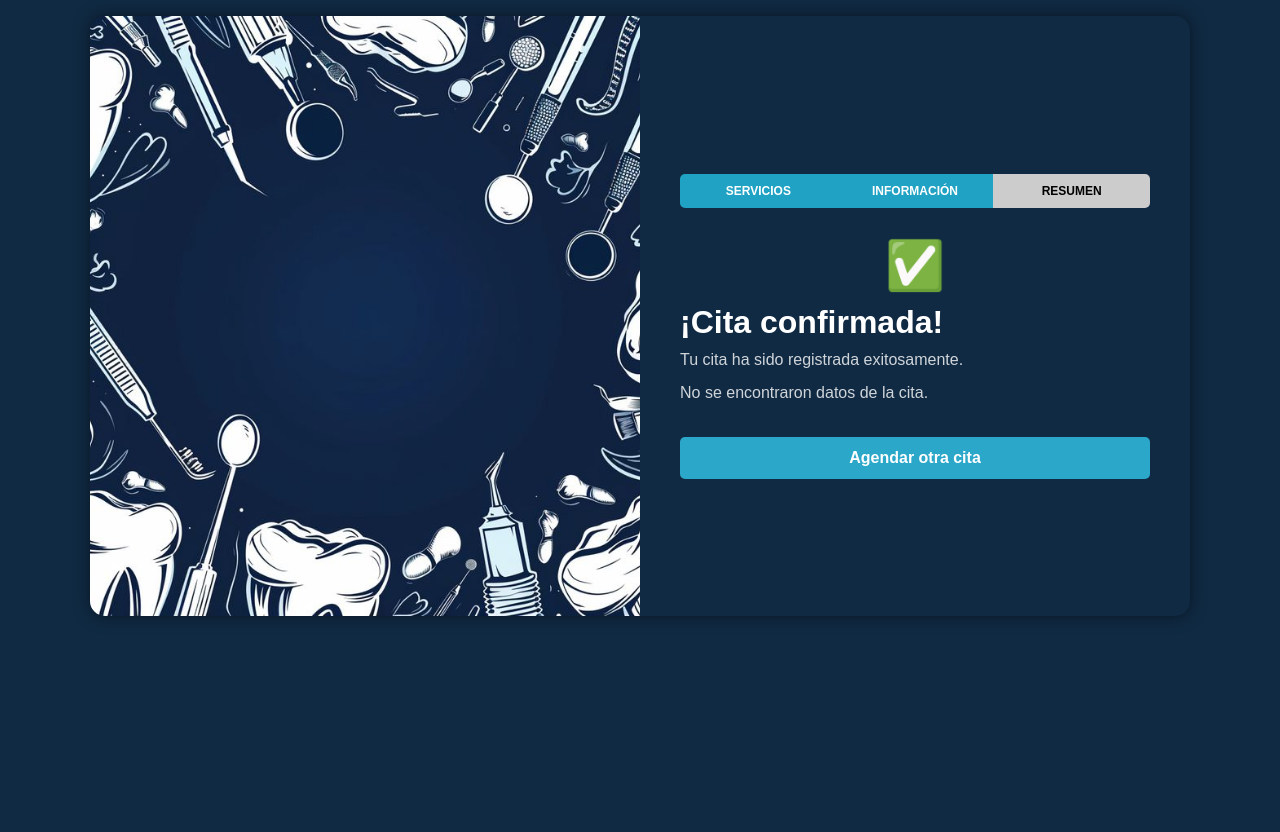
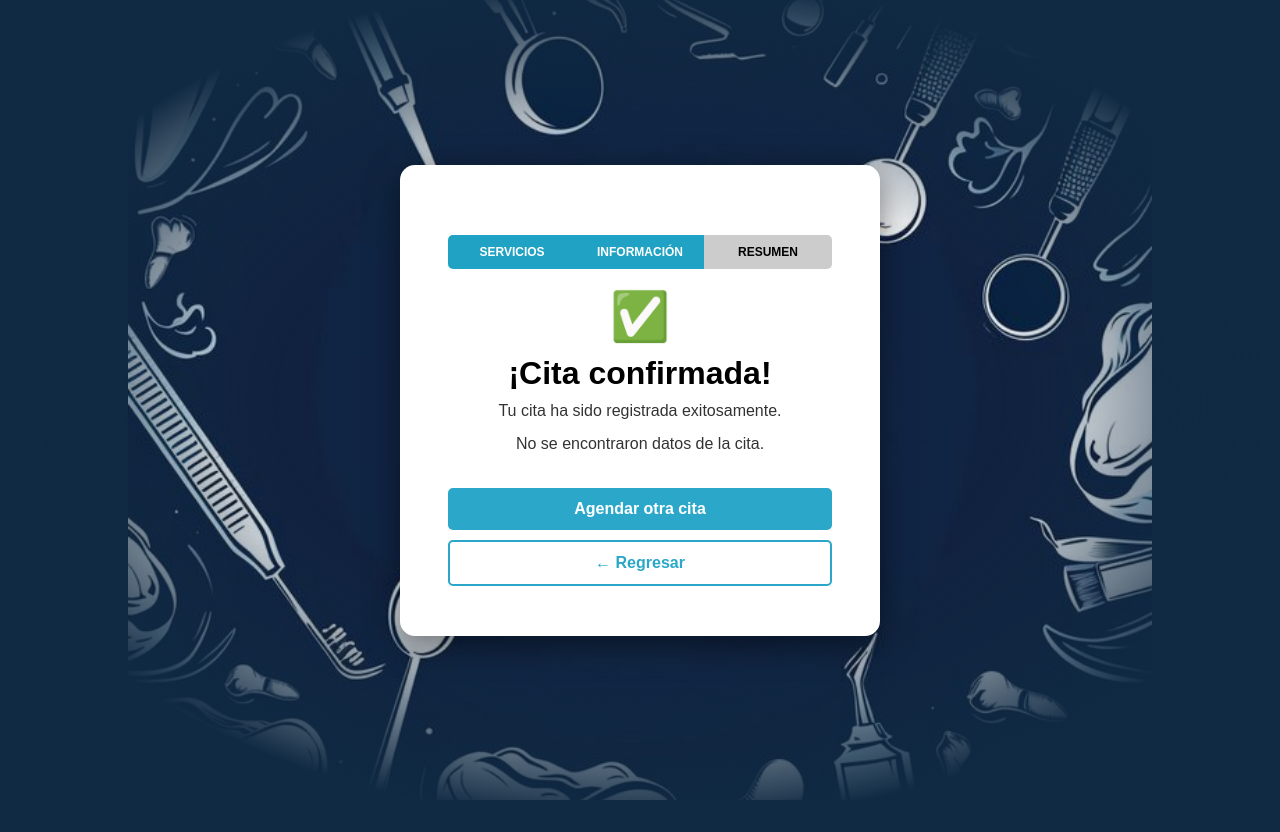
Before and after one commit to magic-Antgg/proyecto_gladys_automatizacion_citas, a React app in the folder frontend/: page /resumen in a window 1280 px wide. After the commit the page ends 800 px from the top, so only its background shows below. Built offline with nearby package versions, Linux system fonts and the light colour scheme; the HTML template or start-up script is replaced by a standard one.

Commit message:
Mejoras visuales: fondo imagen completo, efecto desvanecido, botones regresar

```diff
--- a/frontend/src/pages/Informacion.jsx
+++ b/frontend/src/pages/Informacion.jsx
@@ -114,6 +114,9 @@ const Informacion = () => {
           {guardando ? 'Guardando...' : 'Confirmar cita'}
         </button>
 
+        <button className="btn-regresar" onClick={() => navigate('/servicios')}>
+          ← Regresar
+        </button>
       </div>
     </div>
   );
--- a/frontend/src/pages/Resumen.jsx
+++ b/frontend/src/pages/Resumen.jsx
@@ -88,6 +88,9 @@ const Resumen = () => {
 
         <button onClick={nuevaCita}>Agendar otra cita</button>
 
+        <button className="btn-regresar" onClick={() => navigate('/informacion')}>
+          ← Regresar
+        </button>
       </div>
     </div>
   );
--- a/frontend/src/pages/Servicios.jsx
+++ b/frontend/src/pages/Servicios.jsx
@@ -188,6 +188,10 @@ const cargarServicios = async () => {
           Siguiente
         </button>
 
+        <button className="btn-regresar" onClick={() => navigate('/')}>
+          ← Regresar
+        </button>
+
       </div>
 
     </div>
--- a/frontend/src/styles/admin.css
+++ b/frontend/src/styles/admin.css
@@ -146,22 +146,37 @@
   justify-content: center;
   align-items: center;
   min-height: 100vh;
-  background: linear-gradient(135deg, #102A43, #173F5F);
+  background: url('../assets/Diente.jpg') center/80% no-repeat fixed;
+  background-color: #102A43;
+  position: relative;
+  color: black;
+  text-align: center;
 }
+
+.admin-login::before {
+  content: '';
+  position: fixed;
+  inset: 0;
+  background: radial-gradient(ellipse at center, transparent 40%, #102A43 75%);
+  pointer-events: none;
+  z-index: 0;
+}
+
 .login-box {
-  background: white;
-  border-radius: 20px;
-  padding: 40px;
+  background-color: #ffffff;
+  border-radius: 16px;
+  padding: 60px 56px;
   width: 100%;
-  max-width: 400px;
+  max-width: 520px;
   display: flex;
   flex-direction: column;
-  gap: 16px;
-  box-shadow: 0 10px 30px rgba(0,0,0,0.3);
+  gap: 20px;
+  box-shadow: 0 8px 32px rgba(0,0,0,0.3);
   text-align: center;
+  position: relative;
+  z-index: 2;
+
 }
-.login-box h2 { font-size: 2rem; color: #102A43; margin-bottom: 4px; }
-.login-box p  { color: #4b6584; font-size: 0.95rem; }
 
 .login-input {
   width: 100%;
@@ -169,7 +184,7 @@
   border: 1px solid #7fd4cf;
   border-radius: 10px;
   font-size: 1rem;
-  color: #000000;
+  color: black;
   background: #d8f0ea;
   outline: none;
 }
--- a/frontend/src/styles/styles.css
+++ b/frontend/src/styles/styles.css
@@ -7,12 +7,10 @@
    BODY
 ========================= */
 body {
-  background: #102A43;
   font-family: Arial, sans-serif;
   min-height: 100vh;
   width: 100%;
   overflow-x: hidden;
-  padding: 16px;
 }
 
 /* =========================
@@ -20,29 +18,49 @@ body {
 ========================= */
 .container {
   width: 100%;
-  max-width: 1100px;
-  margin: 0 auto;
-  background: #102A43;
-  border-radius: 15px;
-  overflow: hidden;
-  box-shadow: 0 0 15px rgba(0,0,0,0.5);
+  min-height: 100vh;
+  background: url('../assets/Diente.jpg') center/80% no-repeat fixed;
+  background-color: #102A43;
   display: flex;
-  flex-direction: column;
+  align-items: center;
+  justify-content: center;
+  padding: 20px;
+  position: relative;
+}
+
+.container::before {
+  content: '';
+  position: fixed;
+  inset: 0;
+  background: radial-gradient(ellipse at center, transparent 40%, #102A43 75%);
+  pointer-events: none;
+  z-index: 0;
+}
+
+.content {
+  position: relative;
+  z-index: 1;
 }
 
 /* =========================
-   IMAGEN SUPERIOR
+   IMAGEN SUPERIOR — oculta
 ========================= */
-.top {
-  background: url('../assets/Diente.jpg') center/cover;
-  width: 100%;
-  height: 200px;
-}
+.top { display: none; }
 
 /* =========================
    CONTENIDO
 ========================= */
-.content { padding: 20px; color: white; }
+.content {
+  background: #ffffff;
+  backdrop-filter: blur(4px);
+  border-radius: 15px;
+  padding: 40px 32px;
+  color: rgb(0, 0, 0);
+  width: 100%;
+  max-width: 480px;
+  box-shadow: 0 8px 32px rgba(0,0,0,0.5);
+  text-align: center;
+}
 
 /* =========================
    TEXTOS
@@ -142,18 +160,35 @@ button:disabled { opacity: 0.6; cursor: not-allowed; }
 .resumen-lista li .small { color: #6ed0cf; font-weight: bold; }
 
 /* =========================
-   RESPONSIVE — TABLET
+   RESPONSIVE — TABLET Y PC
 ========================= */
 @media (min-width: 768px) {
-  .container { flex-direction: row; min-height: 600px; }
-  .top { width: 50%; height: auto; }
-  .content { width: 50%; padding: 40px; display: flex; flex-direction: column; justify-content: center; }
+  .content { padding: 50px 48px; }
   .grid { grid-template-columns: repeat(2, 1fr); }
 }
 
-/* =========================
-   RESPONSIVE — PC
-========================= */
 @media (min-width: 1024px) {
   .grid { grid-template-columns: repeat(4, 1fr); }
 }
+
+/* =========================
+   BOTÓN REGRESAR
+========================= */
+.btn-regresar {
+  width: 100%;
+  padding: 12px;
+  margin-top: 10px;
+  border: 2px solid #2aa7c9;
+  border-radius: 5px;
+  background: transparent;
+  color: #2aa7c9;
+  font-weight: bold;
+  font-size: clamp(14px, 3.5vw, 16px);
+  cursor: pointer;
+  transition: 0.3s;
+}
+
+.btn-regresar:hover {
+  background: #2aa7c9;
+  color: white;
+}
```
Also changed, not shown: 2 other files (tests, documents, lock files or other folders).
